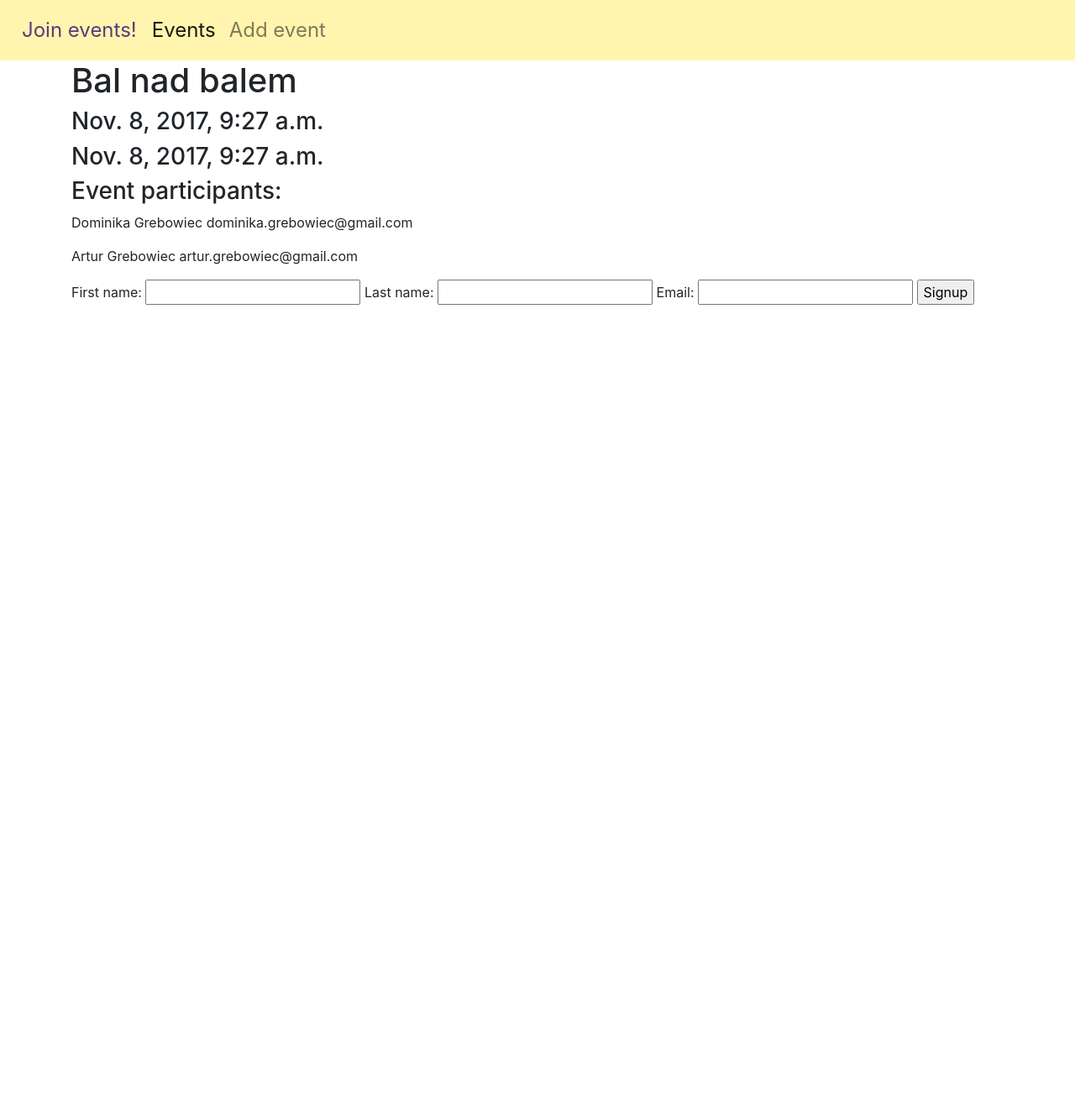
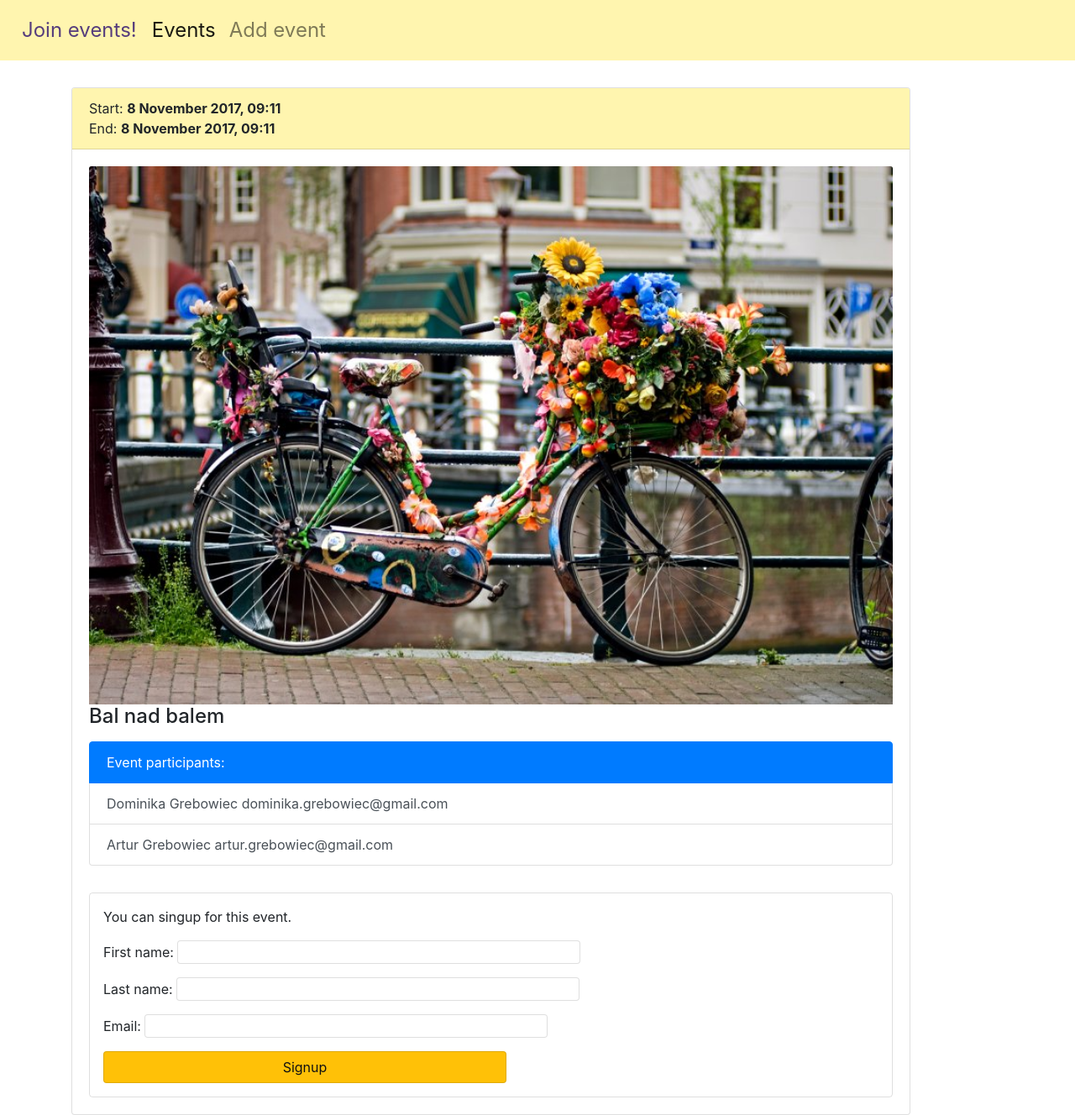
Before and after one commit to domigrebowiec/plan-your-events, a Django app: page /events/1/ in a window 1280 px wide. Shown: the whole page at 84% size. Before the commit the page ends 363 px from the top, so only its background shows below. Run offline with Django 3.2, Linux system fonts and the light colour scheme; data comes from the database, SQL or seed files in the repository; both versions use the stored data as it was after the commit; some libraries are stand-ins or nearby versions.

Commit message:
Event detail view enhanced.

```diff
--- a/plan_your_events/events/static/events/style.css
+++ b/plan_your_events/events/static/events/style.css
@@ -18,16 +18,16 @@
 div.card-header {
   background-color: #fff5af;
 }
-form#event-form {
+form#my-form {
   border: 1px solid rgba(0,0,0,.125);
   border-radius: .25rem;
   padding: 1rem;
   margin-top: 2rem;
 }
-form#event-form label{
+form#my-form label{
   width: 6rem;
 }
-form#event-form input, textarea{
+form#my-form input, textarea{
   width: 30rem;
   border: 1px solid rgba(0,0,0,.125);
   border-radius: .25rem;
--- a/plan_your_events/events/templates/events/detail.html
+++ b/plan_your_events/events/templates/events/detail.html
@@ -1,23 +1,32 @@
 {% extends 'events/index.html' %}
+{% load static %}
 {% block content %}
-  <h1>{{ event.name }}</h1>
-  <h3>{{ event.start_time }}</h3>
-  <h3>{{ event.end_time }}</h3>
-  <h3>{{ event.description }}</h3>
-  <h3>Event participants:</h3>
-  {% if participants %}
-    {% for p in participants %}
-      <p>{{p.person.first_name}} {{ p.person.last_name}} {{ p.person.email}}</p>
-    {% endfor %}
-  {% endif %}
+<div class="card" style="width: 90%;">
+  <div class="card-header">Start: <b>{{event.start_time|date:"j F Y, H:m"}}</b><br/>End: <b>{{event.end_time|date:"j F Y, H:m"}}</b></div>
+  <div class="card-body">
+    <img class="card-img-top" src="{% static "events/bike.jpg" %}" alt="Card image cap">
+    <h4 class="card-title">{{event.name}}</h4>
+    <p class="card-text">{{event.description}}</p>
+    {% if participants %}
+    <div class="list-group">
+      <div class="list-group-item list-group-item-action active">Event participants:</div>
+      {% for p in participants %}
+        <div class="list-group-item list-group-item-action">{{p.person.first_name}} {{ p.person.last_name}} {{ p.person.email}}</div>
+      {% endfor %}
+    </div>
+    {% endif %}
 
-  {% if error_message %}<p><strong>{{ error_message }}</strong></p>{% endif %}
+    <form id="my-form" action="{% url 'events:signup' event.id %}" method="post">
+      {% csrf_token %}
+      <div class="form-group">You can singup for this event.</div>
+      <div class="form-group">First name: <input type="text" name="first_name"/></div>
+      <div class="form-group">Last name: <input type="text" name="last_name"/></div>
+      <div class="form-group">Email: <input type="text" name="email"/></div>
+      <input id="my-form-submit" type="submit" class="btn btn-warning" value="Signup"/>
+    </form>
+  </div>
+</div>
+{% if error_message %}<p><strong>{{ error_message }}</strong></p>{% endif %}
 
-  <form action="{% url 'events:signup' event.id %}" method="post">
-    {% csrf_token %}
-    First name: <input type="text" name="first_name"/>
-    Last name: <input type="text" name="last_name"/>
-    Email: <input type="text" name="email"/>
-    <input type="submit" value="Signup"/>
-  </form>
+
 {% endblock %}
--- a/plan_your_events/events/templates/events/index.html
+++ b/plan_your_events/events/templates/events/index.html
@@ -18,7 +18,7 @@
 
   </head>
   <body>
-    <nav class="navbar navbar-expand-lg navbar-light">
+    <nav class="navbar navbar-expand-lg flex-md-row navbar-light">
       <div class="navbar-text-my">Join events!</div>
       <div>
         <ul class="navbar-nav mr-auto">
```
Also changed, not shown: plan_your_events/events/forms.py (+6 -1 lines), plan_your_events/events/templates/events/form.html (+2 -6 lines), plan_your_events/db.sqlite3.
